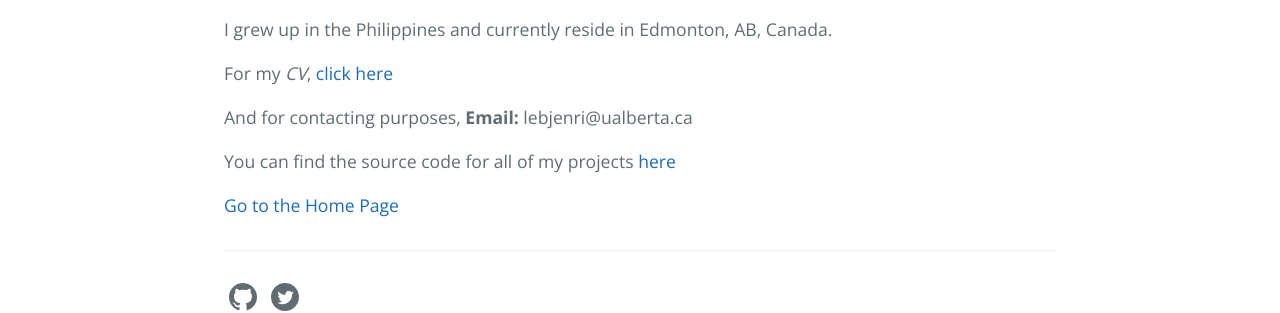
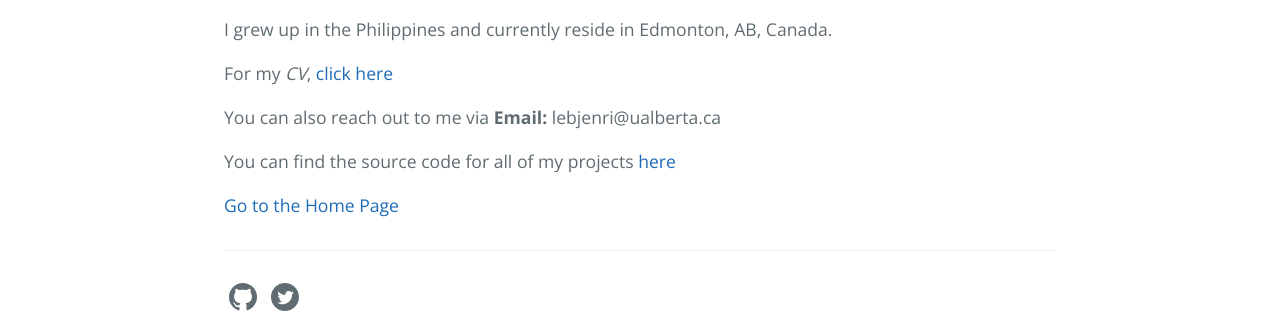
Before and after one commit to lj-valencia/cayman-blog-old-site, a Jekyll site: the page built from about.md, in a window 1280 px wide. Shown: the part 651-964 px from the top of the page. Built offline with Jekyll 4.4.1, drawn with Linux system fonts in a browser that asks for light colours.

Commit message:
Update about.md

```diff
--- a/about.md
+++ b/about.md
@@ -14,7 +14,7 @@ I grew up in the Philippines and currently reside in Edmonton, AB, Canada.
 
 For my _CV_, [click here](CV_Draft.pdf)
 
-And for contacting purposes, **Email:** lebjenri@ualberta.ca
+You can also reach out to me via **Email:** lebjenri@ualberta.ca
 
 You can find the source code for all of my projects [here](https://github.com/lj-valencia)
 
```
